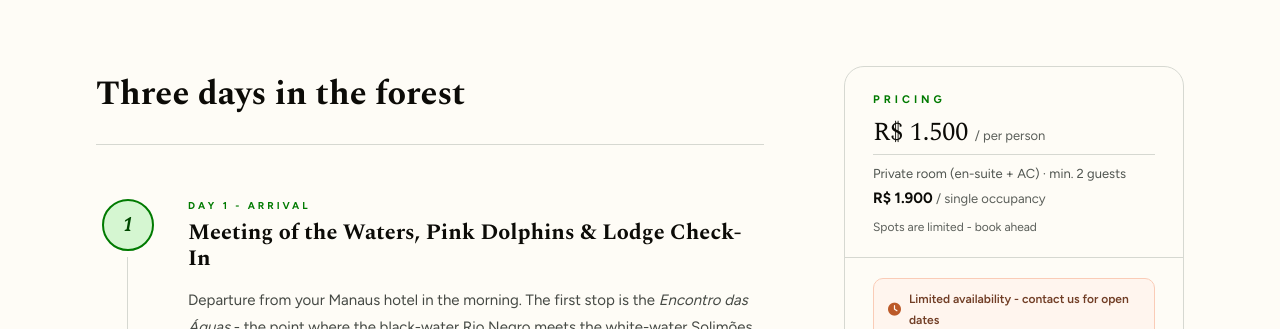
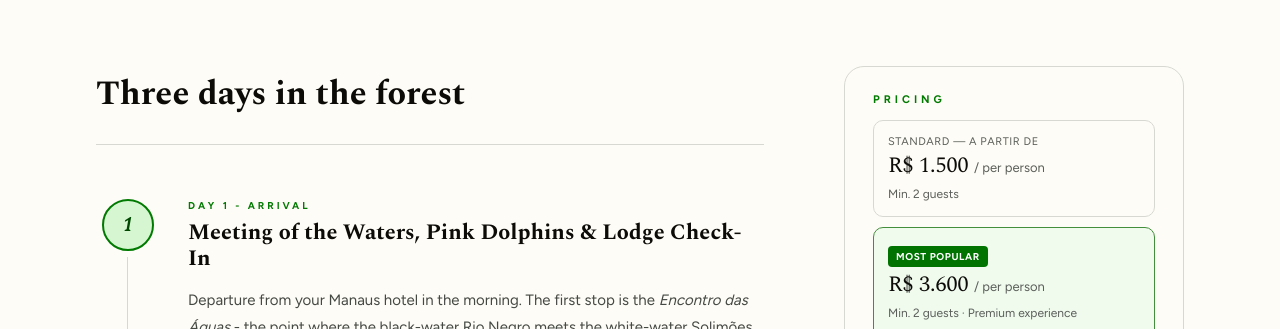
Before and after one commit to Dylannog/amazon-eco-site, a plain HTML site: page tours/jungle-lodge-3days/index.html in a window 1280 px wide. Shown: the part 1350-1679 px from the top of the page. Drawn offline with nearby package versions, Linux system fonts and the light colour scheme.

Commit message:
feat(pricing): add Standard/Premium tiers to Jungle Lodge Expedition
Standard from R$ 1,500/person; Premium R$ 3,600/person (Most Popular);
single occupancy R$ 5,500. Updated JSON-LD offers to match.

Co-Authored-By: Claude Sonnet 4.6 <noreply@anthropic.com>

```diff
--- a/tours/jungle-lodge-3days/index.html
+++ b/tours/jungle-lodge-3days/index.html
@@ -344,6 +344,42 @@
             font-size: 12px;
             color: var(--gray);
             margin-top: 6px;
+        }
+
+        .sc-tier {
+            border: 1px solid var(--border);
+            border-radius: 10px;
+            padding: 12px 14px;
+            margin-top: 10px;
+        }
+        .sc-tier--recommended {
+            border-color: oklch(58% 0.14 142);
+            background: oklch(97.5% 0.02 142);
+        }
+        .sc-tier-badge {
+            display: inline-block;
+            background: oklch(48% 0.17 142);
+            color: #fff;
+            font-size: 10px;
+            font-weight: 700;
+            letter-spacing: .06em;
+            text-transform: uppercase;
+            border-radius: 4px;
+            padding: 2px 8px;
+            margin-bottom: 6px;
+        }
+        .sc-tier-from {
+            font-size: 11px;
+            color: var(--gray);
+            text-transform: uppercase;
+            letter-spacing: .05em;
+            margin-bottom: 2px;
+        }
+        .sc-tier .sc-price { font-size: 22px; }
+        .sc-tier .sc-price-alt {
+            border-top: 1px solid oklch(88% 0.06 142);
+            margin-top: 8px;
+            padding-top: 8px;
         }
 
         .sc-body { padding: 20px 28px 28px; }
@@ -725,9 +761,23 @@
         <div class="sidebar-card rv">
             <div class="sc-head">
                 <p class="sec-label" data-i18n="jungle-lodge-3days.price_label">Pricing</p>
-                <p class="sc-price" data-i18n-html="jungle-lodge-3days.price">R$ 1.500 <span>/ per person</span></p>
-                <p class="sc-price-alt" data-i18n-html="jungle-lodge-3days.price_alt">Private room (en-suite + AC) · min. 2 guests<br><strong>R$ 1.900</strong> <span style="font-size:13px;color:var(--gray);">/ single occupancy</span></p>
-                <p class="sc-price-note" data-i18n="jungle-lodge-3days.price_note">Spots are limited — book ahead</p>
+
+                <!-- Standard -->
+                <div class="sc-tier">
+                    <p class="sc-tier-from">Standard — a partir de</p>
+                    <p class="sc-price">R$ 1.500 <span>/ per person</span></p>
+                    <p class="sc-price-note">Min. 2 guests</p>
+                </div>
+
+                <!-- Recommended -->
+                <div class="sc-tier sc-tier--recommended">
+                    <span class="sc-tier-badge">Most Popular</span>
+                    <p class="sc-price">R$ 3.600 <span>/ per person</span></p>
+                    <p class="sc-price-note">Min. 2 guests · Premium experience</p>
+                    <p class="sc-price-alt">Single occupancy <strong>R$ 5.500</strong></p>
+                </div>
+
+                <p class="sc-price-note" style="margin-top:10px;" data-i18n="jungle-lodge-3days.price_note">Spots are limited — book ahead</p>
             </div>
             <div class="sc-body">
                 <div class="sc-scarcity" data-i18n-html="jungle-lodge-3days.scarcity">
@@ -1062,14 +1112,20 @@
   "offers": [
     {
       "@type": "Offer",
-      "name": "Private Room (en-suite + AC) — min. 2 guests",
+      "name": "Standard — min. 2 guests",
       "price": "1500",
       "priceCurrency": "BRL"
     },
     {
       "@type": "Offer",
-      "name": "Single Occupancy",
-      "price": "1900",
+      "name": "Premium (Most Popular) — min. 2 guests",
+      "price": "3600",
+      "priceCurrency": "BRL"
+    },
+    {
+      "@type": "Offer",
+      "name": "Premium — Single Occupancy",
+      "price": "5500",
       "priceCurrency": "BRL"
     }
   ]
```
